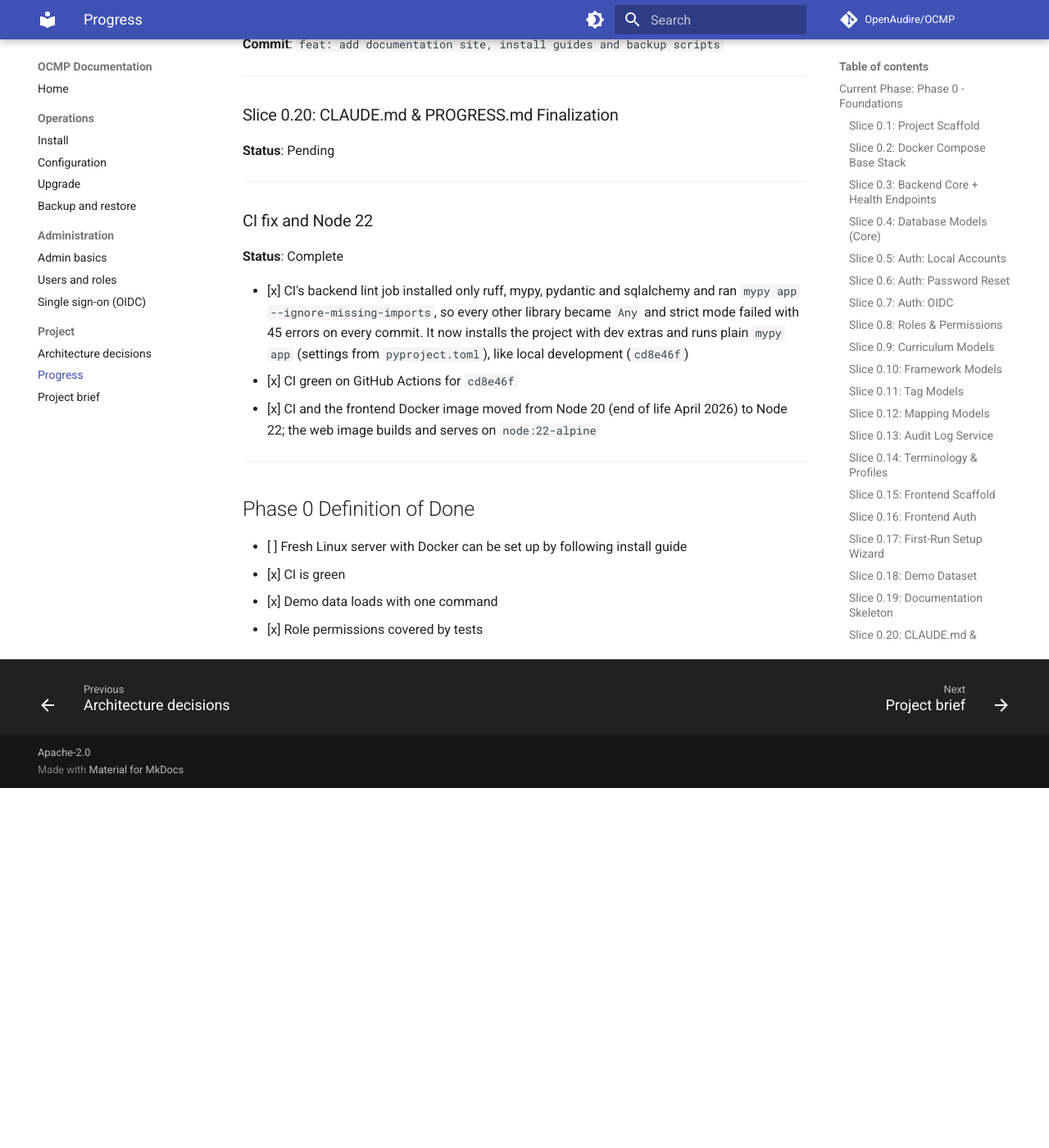
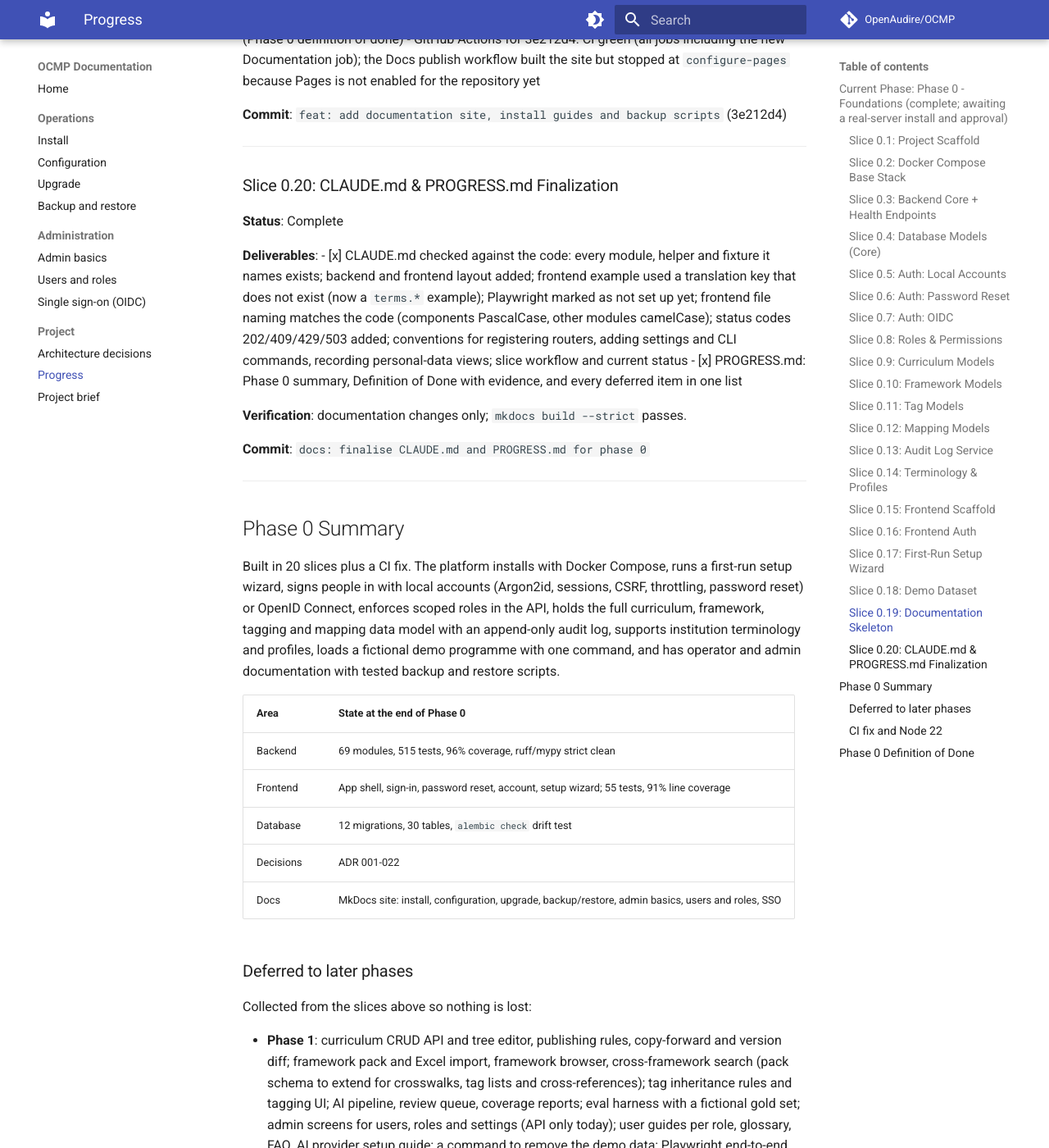
Before and after one commit to OpenAudire/OCMP, an MkDocs documentation site: the page built from docs/PROGRESS.md, in a window 1280 px wide and 1400 px high, scrolled down 12382 px. Shown: the whole window at 82% size. Built offline with MkDocs 1.6.1 and Material for MkDocs 9.7.7, drawn with Linux system fonts in a browser that asks for light colours; comment, search, counter and statistics services are not loaded; before the commit the page ends 13343 px from its top, so only the background shows below that; some of the changed text lies outside the part shown.

Commit message:
docs: finalise CLAUDE.md and PROGRESS.md for phase 0
- CLAUDE.md checked against the code: backend and frontend layout,
  corrected frontend example and file naming, Playwright marked as not
  set up, more status codes, conventions for routers, settings and CLI
  commands, slice workflow and current status
- PROGRESS.md: Phase 0 summary, CI result for 3e212d4, and every
  deferred item collected in one list

Co-Authored-By: Claude Opus 5.5 <noreply@anthropic.com>

```diff
--- a/docs/PROGRESS.md
+++ b/docs/PROGRESS.md
@@ -2,7 +2,7 @@
 
 This file tracks progress through the development phases.
 
-## Current Phase: Phase 0 - Foundations
+## Current Phase: Phase 0 - Foundations (complete; awaiting a real-server install and approval)
 
 ### Slice 0.1: Project Scaffold
 **Status**: Complete
@@ -456,13 +456,53 @@ This file tracks progress through the development phases.
 - Backup and restore test on the demo data (3 modules, 20 sessions, 60 objectives, 13 mappings); a truncated dump that passes `pg_restore --list` was refused by `restore.sh` with live data and services untouched; a real restore removed a user created after the backup, ended existing sessions (401) and left the site ready
 - Own certificate in `deploy/caddy/` served by Caddy; `/ready` answered 503 with the database stopped
 - Not verified here: a real Linux server with public DNS and Let's Encrypt (Phase 0 definition of done)
+- GitHub Actions for 3e212d4: CI green (all jobs including the new Documentation job); the Docs publish workflow built the site but stopped at `configure-pages` because Pages is not enabled for the repository yet
 
-**Commit**: `feat: add documentation site, install guides and backup scripts`
+**Commit**: `feat: add documentation site, install guides and backup scripts` (3e212d4)
 
 ---
 
 ### Slice 0.20: CLAUDE.md & PROGRESS.md Finalization
-**Status**: Pending
+**Status**: Complete
+
+**Deliverables**:
+- [x] CLAUDE.md checked against the code: every module, helper and fixture it names exists; backend and frontend layout added; frontend example used a translation key that does not exist (now a `terms.*` example); Playwright marked as not set up yet; frontend file naming matches the code (components PascalCase, other modules camelCase); status codes 202/409/429/503 added; conventions for registering routers, adding settings and CLI commands, recording personal-data views; slice workflow and current status
+- [x] PROGRESS.md: Phase 0 summary, Definition of Done with evidence, and every deferred item in one list
+
+**Verification**: documentation changes only; `mkdocs build --strict` passes.
+
+**Commit**: `docs: finalise CLAUDE.md and PROGRESS.md for phase 0`
+
+---
+
+## Phase 0 Summary
+
+Built in 20 slices plus a CI fix. The platform installs with Docker Compose, runs a
+first-run setup wizard, signs people in with local accounts (Argon2id, sessions, CSRF,
+throttling, password reset) or OpenID Connect, enforces scoped roles in the API, holds
+the full curriculum, framework, tagging and mapping data model with an append-only audit
+log, supports institution terminology and profiles, loads a fictional demo programme with
+one command, and has operator and admin documentation with tested backup and restore
+scripts.
+
+| Area | State at the end of Phase 0 |
+|---|---|
+| Backend | 69 modules, 515 tests, 96% coverage, ruff/mypy strict clean |
+| Frontend | App shell, sign-in, password reset, account, setup wizard; 55 tests, 91% line coverage |
+| Database | 12 migrations, 30 tables, `alembic check` drift test |
+| Decisions | ADR 001-022 |
+| Docs | MkDocs site: install, configuration, upgrade, backup/restore, admin basics, users and roles, SSO |
+
+### Deferred to later phases
+
+Collected from the slices above so nothing is lost:
+
+- **Phase 1**: curriculum CRUD API and tree editor, publishing rules, copy-forward and version diff; framework pack and Excel import, framework browser, cross-framework search (pack schema to extend for crosswalks, tag lists and cross-references); tag inheritance rules and tagging UI; AI pipeline, review queue, coverage reports; eval harness with a fictional gold set; admin screens for users, roles and settings (API only today); user guides per role, glossary, FAQ, AI provider setup guide; a command to remove the demo data; Playwright end-to-end tests; personal API tokens (`ApiToken`)
+- **Phase 2**: SAML (account service is protocol-independent), framework version migration, Brightspace connector and setup guide
+- **SSO**: role mapping from claims, admin linking of existing local accounts, provider logout, multi-tenant Entra
+- **POPIA**: data inventory in `docs/privacy/`, privacy notice template, per-user data export and deletion
+- **CI/CD**: Dependabot and CodeQL, image builds pushed to GitHub Container Registry on tagged releases, first tagged release; GitHub Pages must be enabled for the docs workflow
+- **Deployment**: the optional `embeddings` profile names an image that does not exist yet (`ghcr.io/ocmp/embeddings`); move the docs from MkDocs Material (end of life 5 May 2027) to Zensical once it is stable
 
 ---
 
@@ -478,6 +518,6 @@ This file tracks progress through the development phases.
 ## Phase 0 Definition of Done
 
 - [ ] Fresh Linux server with Docker can be set up by following install guide
-- [x] CI is green
+- [x] CI is green (3e212d4)
 - [x] Demo data loads with one command
 - [x] Role permissions covered by tests
```
Also changed, not shown: CLAUDE.md (+56 -27 lines).
